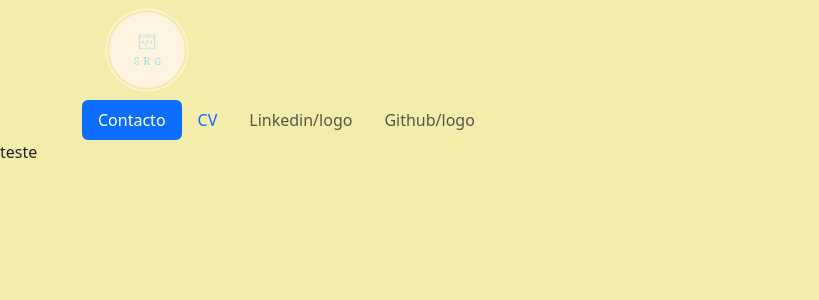
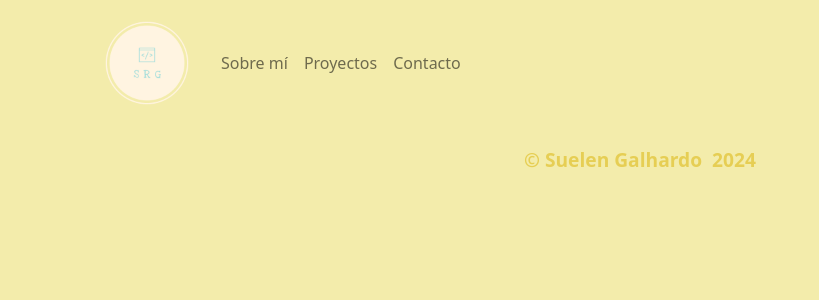
Before and after one commit to SuelenGalhardo/portfolio-web, a React (Vite) app: page / in a window 1280 px wide. Shown: the top 300 px of the page, without its empty margins (0-819 px from the left). Built offline with nearby package versions, Linux system fonts and the light colour scheme.

Commit message:
added navBar bootstrap

```diff
--- a/src/components/App.jsx
+++ b/src/components/App.jsx
@@ -1,14 +1,20 @@
+
+
+import '../styles/App.scss';
+import Header from './Header';
+//import Main from './Main';
+//import Projects from './Projects';
+import Footer from './Footer';
+//mport Projects from './Projects';
+
+
 //import { useState, } from 'react'
 //import { useState, useRef, useState } from 'react'
 
-
-import '../styles/App.scss';
 /* The following line can be included in your src/index.js or App.js file */
 //import './App.scss';
-//import Main from './Main';
-//mport ProjectSection from './ProjectSection';
 
-import Header from './Header';
+
 
 
 function App() {
@@ -24,12 +30,8 @@ function App() {
 
 
 
-        <main>
-        <p>teste</p>
 
-        </main>
-
-
+      <Footer/>
 
 </>
     )
--- a/src/components/Footer.jsx
+++ b/src/components/Footer.jsx
@@ -2,11 +2,10 @@ const Footer = () => {
     return (
       <>
         <footer className="footer">
-        S
-          <small>
-            <p className='footer__copy'>&copy; Suelen Galhardo</p>
-          </small>
-
+        <div className="footer__div">
+                  <p className='footer__copy'>&copy; Suelen Galhardo</p>
+                  <span>2024</span>
+          </div>
         </footer>
       </>
     );
--- a/src/components/Header.jsx
+++ b/src/components/Header.jsx
@@ -8,28 +8,31 @@ const Header =() =>{
           <>
            <header>
   <div className="container">
-  <a href="https://github.com/SuelenGalhardo" target="_blank">
-          <img src={suelenLogo} className="logo__suelen" alt="suelen logo" />
-                  </a>
 
-                  <Nav variant="pills" defaultActiveKey="/home">
-      <Nav.Item>
-        <Nav.Link href="/home">Contacto</Nav.Link>
-      </Nav.Item>
-      <Nav.Item>
-        <Nav.Link href="/home" eventKey="link-1">CV</Nav.Link>
-      </Nav.Item>
-      <Nav.Item>
-        <Nav.Link  href="/home" eventKey="disabled" disabled>
-          Linkedin/logo
-        </Nav.Link>
-      </Nav.Item>
-      <Nav.Item>
-        <Nav.Link  href="/home" eventKey="disabled" disabled>
-          Github/logo
-        </Nav.Link>
-      </Nav.Item>
-    </Nav>
+
+
+
+  <nav className="navbar navbar-expand-lg navbar-light">
+
+  <a className="navbar-brand" href="https://github.com/SuelenGalhardo" target='blank'> <img src={suelenLogo} className="logo__suelen" alt="suelen logo" /></a>
+  <button className="navbar-toggler" type="button" data-toggle="collapse" data-target="#navbarSupportedContent" aria-controls="navbarSupportedContent" aria-expanded="false" aria-label="Toggle navigation">
+    <span className="navbar-toggler-icon"></span>
+  </button>
+
+  <div className="collapse navbar-collapse" id="navbarSupportedContent">
+    <ul className="navbar-nav ml-auto">
+    <li className="nav-item active">
+        <a className="nav-link" href="#">Sobre mí<span className="sr-only"></span></a>
+      </li>
+      <li className="nav-item active">
+        <a className="nav-link" href="#">Proyectos <span className="sr-only"></span></a>
+      </li>
+      <li className="nav-item">
+        <a className="nav-link" href="#">Contacto</a>
+      </li>
+     </ul>
+  </div>
+</nav>
 
 </div>
      </header>
--- a/src/components/Projects.jsx
+++ b/src/components/Projects.jsx
@@ -43,8 +43,7 @@ const projects = ({ projects, hiddenClassProjects }) => {
   const projectLi = currentProjects.map((project) => {
     return (
       <li key={project.id} className="projects__container">
-        <p className="projects__container__title">{project.name}</p>
-        <div className="containerLogos">
+        <p className="projects__container__title">{project.name}</p>        <div className="containerLogos">
           <a
             href={project.url_project}
             className="linkProject"
--- a/src/styles/layout/footer.scss
+++ b/src/styles/layout/footer.scss
@@ -1,13 +1,15 @@
 .footer {
+&__div{
+
   display: flex;
-  flex-direction: column;
+  flex-direction: row;
+  justify-content: center;
+  gap: 10px;
+  text-align: center;
+  font-weight: bold;
+  font-size: 1.2rem;
+  color: #e6ce54;
+  margin: 20px 50px 20px;
+}
 
-  background-color: #fef4db;
-  &__copy {
-    text-align: center;
-    font-weight: bold;
-    font-size: 1.2rem;
-    color: #e6ce54;
-    margin: 20px 50px 20px;
-  }
 }
--- a/src/styles/layout/header.scss
+++ b/src/styles/layout/header.scss
@@ -9,3 +9,6 @@ main {
 //header {
   //background-color:  #f3ecab;
 //}
+ .contact{
+  background-color: yellow;
+ }
```
Also changed, not shown: src/assets/Anonymous.png (added), src/assets/Disney.png (added), src/components/Main.jsx (added), src/components/Navbar.jsx (added).
